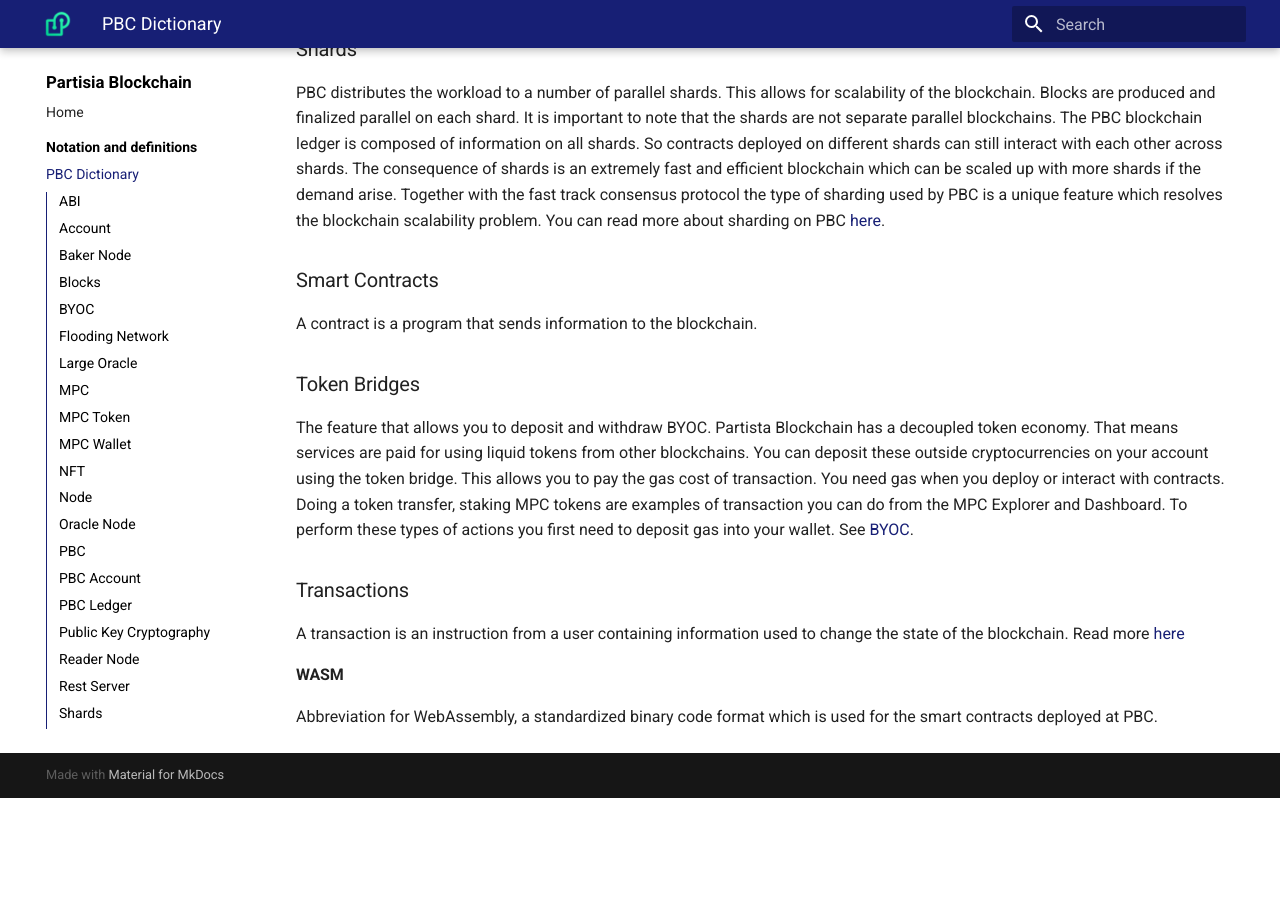
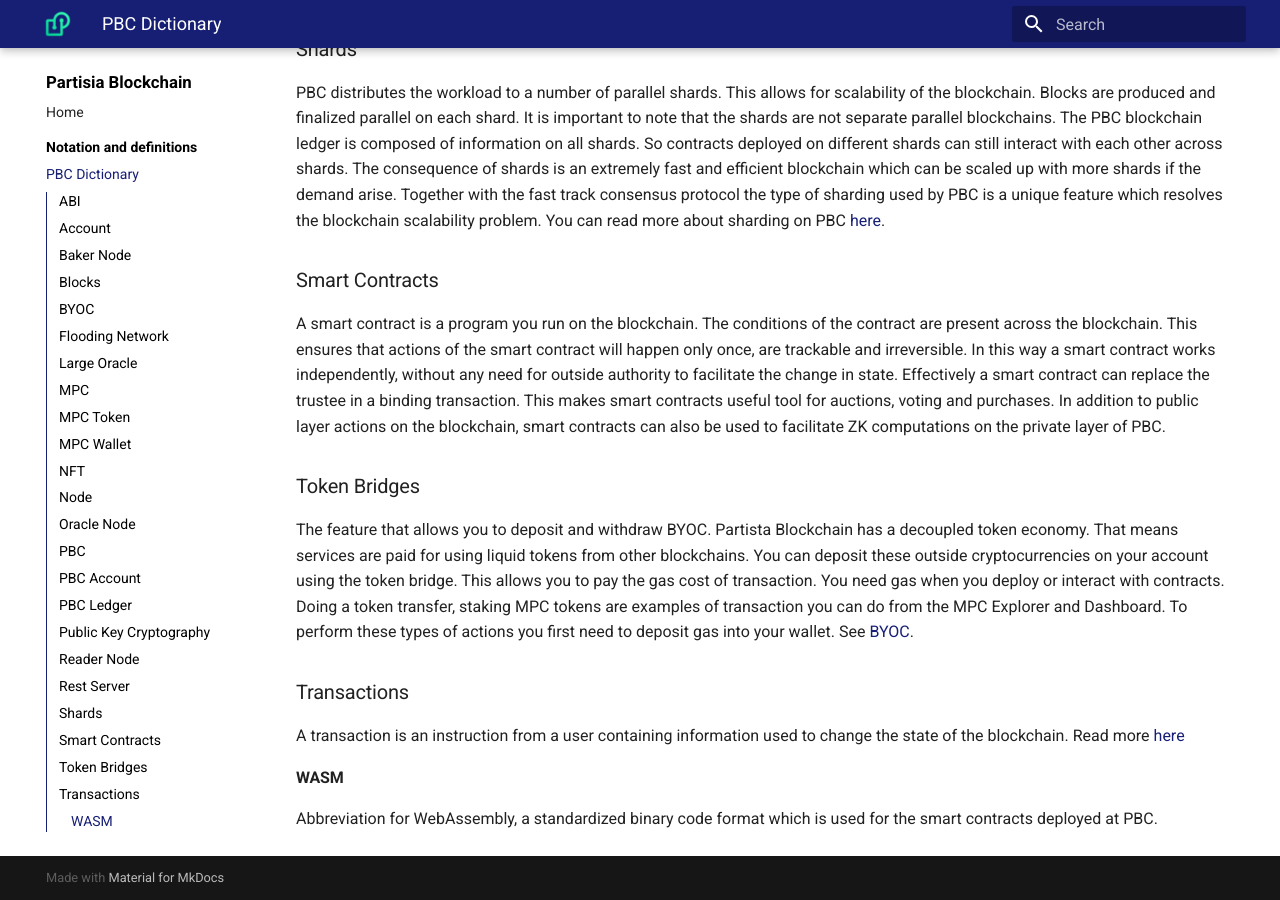
Before and after one commit to 0xSero/partisia-docs, an MkDocs documentation site: the page built from docs/dictionary.md, in a window 1280 px wide and 900 px high, scrolled down 3410 px. Built offline with MkDocs 1.6.1 and Material for MkDocs 9.7.7, drawn with Linux system fonts in a browser that asks for light colours; a script that is not in the unit is left out; before the commit the page ends 4208 px from its top, so only the background shows below that.

Commit message:
Smart contracts

```diff
--- a/docs/dictionary.md
+++ b/docs/dictionary.md
@@ -63,7 +63,7 @@
 PBC distributes the workload to a number of parallel shards. This allows for scalability of the blockchain. Blocks are produced and finalized parallel on each shard. It is important to note that the shards are not separate parallel blockchains. The PBC blockchain ledger is composed of  information on all shards. So contracts deployed on different shards can still interact with each other across shards. The consequence of shards is an extremely fast and efficient blockchain which can be scaled up with more shards if the demand arise. Together with the fast track consensus protocol the type of sharding used by PBC is a unique feature which resolves the blockchain scalability problem. You can read more about sharding on PBC [here](shards.md).
 
 ### Smart Contracts
-A contract is a program that sends information to the blockchain.
+A smart contract is a program you run on the blockchain. The conditions of the contract are present across the blockchain. This ensures that actions of the smart contract will happen only once, are trackable and irreversible. In this way a smart contract works independently, without any need for outside authority to facilitate the change in state. Effectively a smart contract can replace the trustee in a binding transaction. This makes smart contracts useful tool for auctions, voting and purchases. In addition to public layer actions on the blockchain, smart contracts can also be used to facilitate ZK computations on the private layer of PBC.
 
 ### Token Bridges
 The feature that allows you to deposit and withdraw BYOC. Partista Blockchain has a decoupled token economy. That means services are paid for using liquid tokens from other blockchains. You can deposit these outside cryptocurrencies on your account using the token bridge. This allows you to pay the gas cost of transaction. You need gas when you deploy or interact with contracts. Doing a token transfer, staking MPC tokens are examples of transaction you can do from the MPC Explorer and Dashboard. To perform these types of actions you first need to deposit gas into your wallet. See [BYOC](byoc.md).
```
